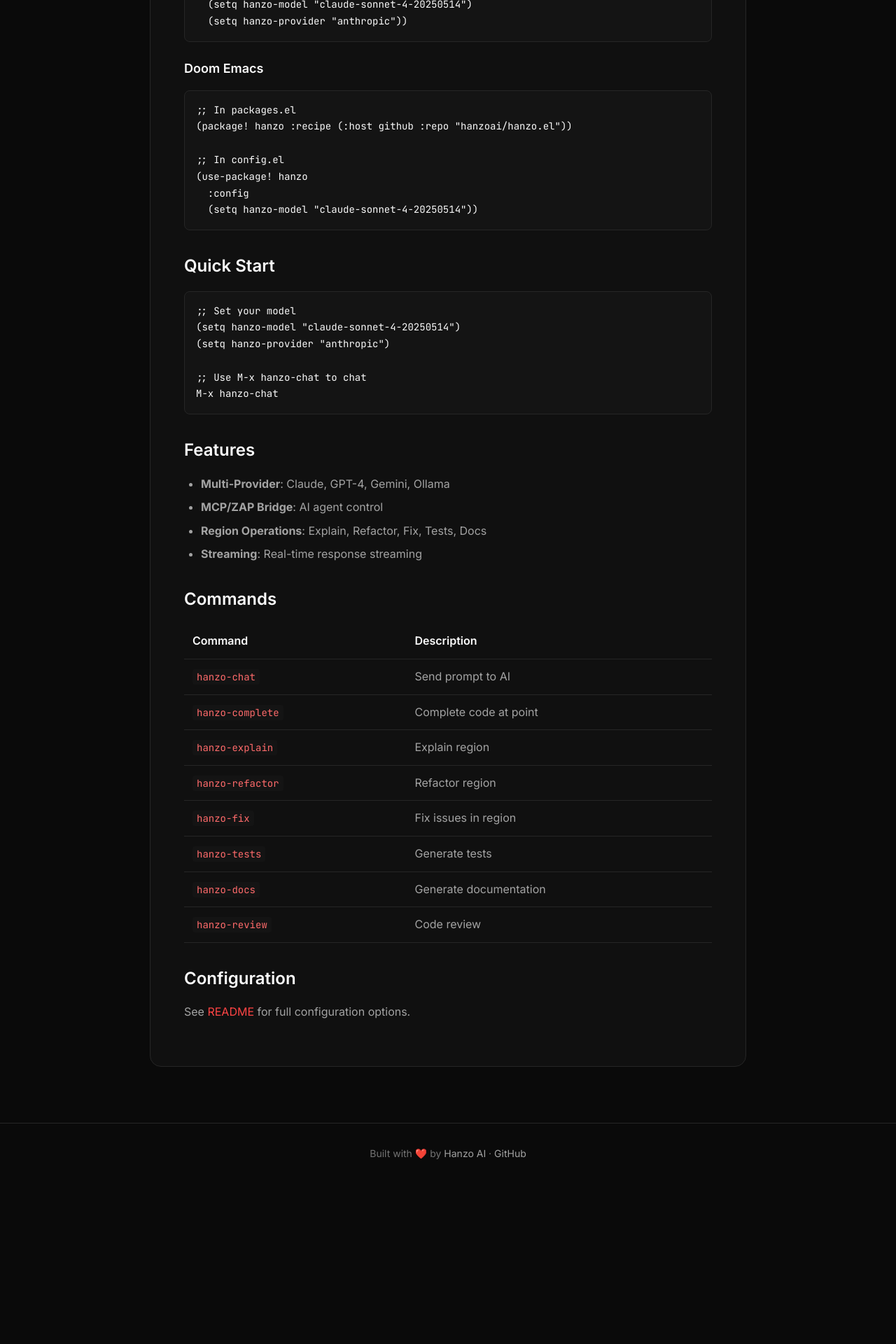
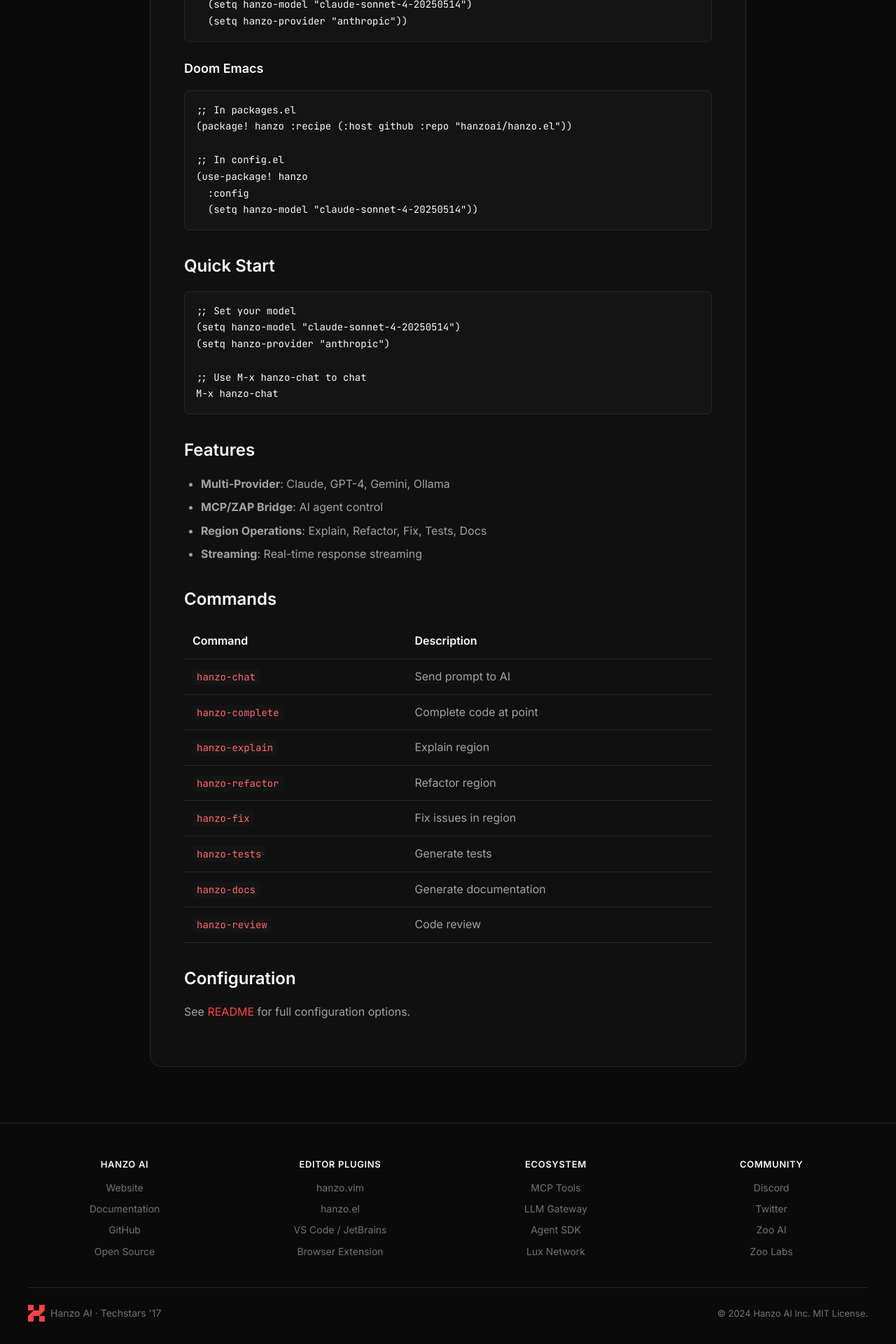
Before and after one commit to hanzoai/hanzo.el, a Jekyll site: the page built from docs/index.md, in a window 1280 px wide. Shown: the part 983-2903 px from the top of the page at 70% size. Built offline with Jekyll 4.4.1, drawn with Linux system fonts in a browser that asks for light colours; before the commit the page ends 2674 px from its top, so only the background shows below that.

Commit message:
Add comprehensive footer with cross-links to all Hanzo docs
- Links to all editor plugins (vim, emacs, IDE, browser)
- Links to Hanzo ecosystem (MCP, LLM Gateway, Agent SDK, Lux)
- Links to community (Discord, Twitter, Zoo AI, Zoo Labs)
- Hanzo logo SVG in footer bottom
- Responsive grid layout for footer sections

```diff
--- a/docs/_layouts/default.html
+++ b/docs/_layouts/default.html
@@ -270,7 +270,142 @@
   </main>
 
   <footer>
-    <p>Built with ❤️ by <a href="https://hanzo.ai">Hanzo AI</a> · <a href="https://github.com/hanzoai">GitHub</a></p>
+    <div class="footer-content">
+      <div class="footer-section">
+        <h4>Hanzo AI</h4>
+        <ul>
+          <li><a href="https://hanzo.ai">Website</a></li>
+          <li><a href="https://docs.hanzo.ai">Documentation</a></li>
+          <li><a href="https://github.com/hanzoai">GitHub</a></li>
+          <li><a href="https://hanzoai.github.io">Open Source</a></li>
+        </ul>
+      </div>
+      <div class="footer-section">
+        <h4>Editor Plugins</h4>
+        <ul>
+          <li><a href="https://hanzoai.github.io/hanzo.vim">hanzo.vim</a></li>
+          <li><a href="https://hanzoai.github.io/hanzo.el">hanzo.el</a></li>
+          <li><a href="https://hanzoai.github.io/ide-extension">VS Code / JetBrains</a></li>
+          <li><a href="https://hanzoai.github.io/browser-extension">Browser Extension</a></li>
+        </ul>
+      </div>
+      <div class="footer-section">
+        <h4>Ecosystem</h4>
+        <ul>
+          <li><a href="https://github.com/hanzoai/mcp">MCP Tools</a></li>
+          <li><a href="https://github.com/hanzoai/llm">LLM Gateway</a></li>
+          <li><a href="https://github.com/hanzoai/agent">Agent SDK</a></li>
+          <li><a href="https://luxfi.github.io">Lux Network</a></li>
+        </ul>
+      </div>
+      <div class="footer-section">
+        <h4>Community</h4>
+        <ul>
+          <li><a href="https://discord.gg/hanzo">Discord</a></li>
+          <li><a href="https://twitter.com/hanaborobot">Twitter</a></li>
+          <li><a href="https://zooai.github.io">Zoo AI</a></li>
+          <li><a href="https://zoo-labs.github.io">Zoo Labs</a></li>
+        </ul>
+      </div>
+    </div>
+    <div class="footer-bottom">
+      <div class="footer-logo">
+        <svg viewBox="0 0 67 67" xmlns="http://www.w3.org/2000/svg" width="24" height="24">
+          <path d="M22.21 67V44.6369H0V67H22.21Z" fill="currentColor"/>
+          <path d="M66.7038 22.3184H22.2534L0.0878906 44.6367H44.4634L66.7038 22.3184Z" fill="currentColor"/>
+          <path d="M22.21 0H0V22.3184H22.21V0Z" fill="currentColor"/>
+          <path d="M66.7198 0H44.5098V22.3184H66.7198V0Z" fill="currentColor"/>
+          <path d="M66.7198 67V44.6369H44.5098V67H66.7198Z" fill="currentColor"/>
+        </svg>
+        <span>Hanzo AI · Techstars '17</span>
+      </div>
+      <p>© 2024 Hanzo AI Inc. MIT License.</p>
+    </div>
   </footer>
+
+  <style>
+    footer {
+      padding: 48px 24px 32px;
+      border-top: 1px solid var(--border);
+    }
+
+    .footer-content {
+      max-width: 1200px;
+      margin: 0 auto 32px;
+      display: grid;
+      grid-template-columns: repeat(auto-fit, minmax(150px, 1fr));
+      gap: 32px;
+    }
+
+    .footer-section h4 {
+      font-size: 13px;
+      font-weight: 600;
+      color: var(--text-primary);
+      margin-bottom: 12px;
+      text-transform: uppercase;
+      letter-spacing: 0.05em;
+    }
+
+    .footer-section ul {
+      list-style: none;
+      margin: 0;
+      padding: 0;
+    }
+
+    .footer-section li {
+      margin-bottom: 8px;
+    }
+
+    .footer-section a {
+      color: var(--text-muted);
+      text-decoration: none;
+      font-size: 14px;
+      transition: color 0.2s;
+    }
+
+    .footer-section a:hover {
+      color: var(--brand);
+    }
+
+    .footer-bottom {
+      max-width: 1200px;
+      margin: 0 auto;
+      padding-top: 24px;
+      border-top: 1px solid var(--border);
+      display: flex;
+      justify-content: space-between;
+      align-items: center;
+      flex-wrap: wrap;
+      gap: 16px;
+    }
+
+    .footer-logo {
+      display: flex;
+      align-items: center;
+      gap: 8px;
+      color: var(--text-muted);
+      font-size: 14px;
+    }
+
+    .footer-logo svg {
+      color: var(--brand);
+    }
+
+    .footer-bottom p {
+      color: var(--text-muted);
+      font-size: 13px;
+      margin: 0;
+    }
+
+    @media (max-width: 640px) {
+      .footer-content {
+        grid-template-columns: repeat(2, 1fr);
+      }
+      .footer-bottom {
+        flex-direction: column;
+        text-align: center;
+      }
+    }
+  </style>
 </body>
 </html>
```
